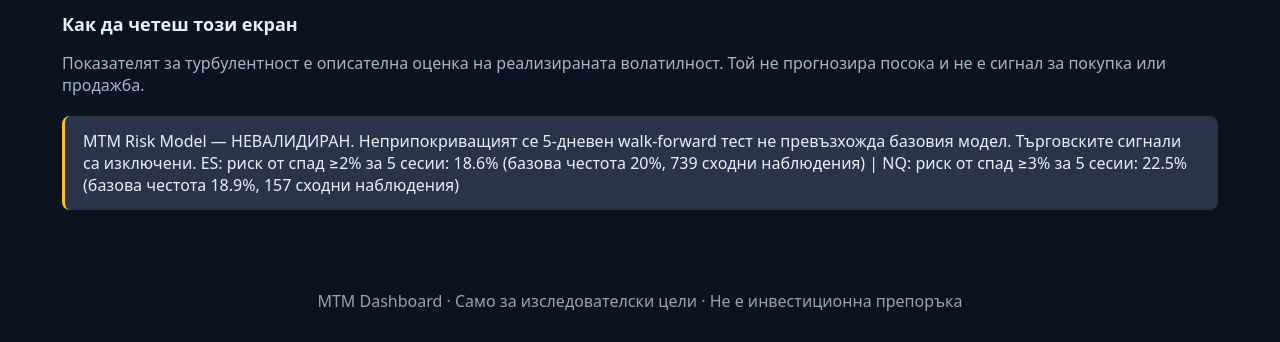
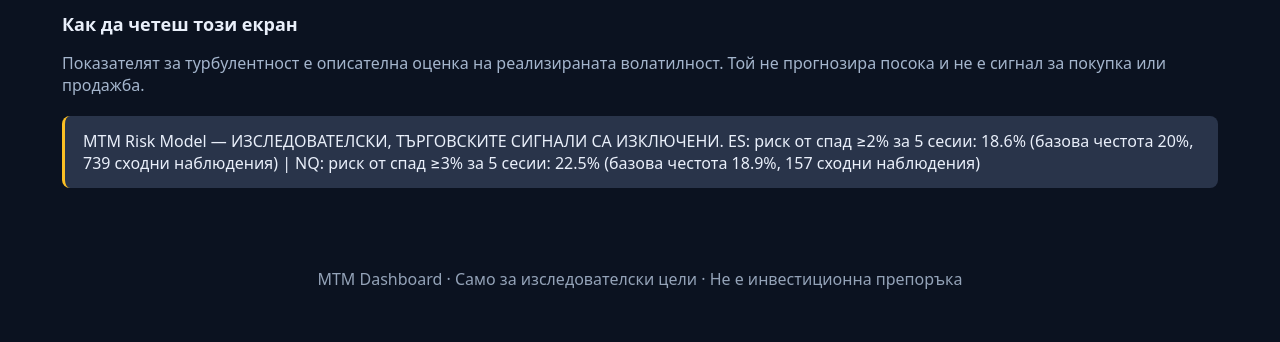
Before and after one commit to gltsvetkov-ux/market-turbulence-monitor, a plain HTML site: page index.html in a window 1280 px wide. Shown: the part 631-973 px from the top of the page. After the commit the page ends 951 px from the top, so only its background shows below. Drawn offline with Linux system fonts and the light colour scheme.

Commit message:
Correct misleading model/system status and guard stale market observations

```diff
--- a/index.html
+++ b/index.html
@@ -6,7 +6,7 @@
 <section id="overview" class="panel active"><div class="grid"><article class="card"><small>Турбулентност</small><div class="value">—</div><span class="tag">Неизчислена</span></article><article class="card"><small>ES режим</small><div class="value">—</div><span class="tag">Няма данни</span></article><article class="card"><small>NQ режим</small><div class="value">—</div><span class="tag">Няма данни</span></article><article class="card"><small>Риск от турбулентност</small><div class="value">Няма</div><span class="tag">Моделът не е активен</span></article></div><h2>Как да четеш този екран</h2><p class="muted">Показателят за турбулентност е описателна оценка на реализираната волатилност. Той не прогнозира посока и не е сигнал за покупка или продажба.</p></section>
 <section id="markets" class="panel"><div class="card"><h2>Локален преглед на ценови данни</h2><label>Пазар <select id="market"><option>ES</option><option>NQ</option></select></label><label>CSV файл с колони Date и Close <input type="file" id="csv" accept=".csv,text/csv"></label><p class="muted" id="file-status">Не е зареден файл. Данните не се изпращат към сървър.</p><div id="chart" role="img" aria-label="Ценова графика с дати и ценови нива" style="width:100%;min-height:300px"></div><p class="muted" id="chart-note">Исторически цени от автоматичния snapshot. Възможни са разлики при ролване на фючърсите.</p></div></section>
 <section id="backtest" class="panel"><div class="card"><h2>Walk-forward валидация</h2><div id="model-validation" class="notice">Очаква се нов snapshot с резултатите от модела.</div><table><tr><th>Показател</th><th>Стойност</th></tr><tr><td>Исторически период</td><td>Няма проверен набор</td></tr><tr><td>Out-of-sample резултат</td><td>—</td></tr><tr><td>Разходи и slippage</td><td>Неизчислени</td></tr><tr><td>Калибрация на вероятностите</td><td>—</td></tr></table><p class="muted">Търговски сигнали ще се показват само след проверка с реални исторически данни.</p></div></section>
-<section id="system" class="panel"><div class="grid"><div class="card"><h2>Интерфейс</h2><p>Работи</p></div><div class="card"><h2>Пазарни данни</h2><p>Не са свързани</p></div><div class="card"><h2>MTM модел</h2><p>Не е внедрен</p></div><div class="card"><h2>Credit Pulse</h2><p>Изключен от проекта</p></div></div></section></main><footer>MTM Dashboard · Само за изследователски цели · Не е инвестиционна препоръка</footer>
+<section id="system" class="panel"><div class="grid"><div class="card"><h2>Интерфейс</h2><p>Работи</p></div><div class="card"><h2>Пазарни данни</h2><p>Публични EOD данни; състоянието се проверява при зареждане</p></div><div class="card"><h2>MTM модел</h2><p>Експериментален · сигнали изключени до независима валидация</p></div><div class="card"><h2>Credit Pulse</h2><p>Изключен от проекта</p></div></div></section></main><footer>MTM Dashboard · Само за изследователски цели · Не е инвестиционна препоръка</footer>
 <script>
 const tabs=document.querySelectorAll('[data-tab]');tabs.forEach(b=>b.addEventListener('click',()=>{tabs.forEach(x=>x.classList.toggle('active',x===b));document.querySelectorAll('.panel').forEach(x=>x.classList.toggle('active',x.id===b.dataset.tab))}));
 function draw(points){
@@ -50,12 +50,12 @@ document.getElementById('csv').addEventListener('change',async e=>{const f=e.tar
  signal.querySelector('.value').textContent=high.length?'Висока':elevated.length?'Повишена':'Нормална';
  signal.querySelector('.tag').textContent='Наблюдение на волатилността · НЕ е търговски сигнал';
  const modelLines=keys.map(k=>{const m=data.markets[k].risk_model;if(!m||m.status!=='experimental')return k+': моделът очаква нови данни или няма достатъчна история';return k+': риск от спад ≥'+m.threshold_pct+'% за 5 сесии: '+m.probability_pct+'% (базова честота '+m.base_rate_pct+'%, '+m.matching_samples+' сходни наблюдения)';});
- const riskTitle=document.createElement('div');riskTitle.className='notice';riskTitle.textContent='MTM Risk Model — НЕВАЛИДИРАН. Неприпокриващият се 5-дневен walk-forward тест не превъзхожда базовия модел. Търговските сигнали са изключени. '+modelLines.join(' | ');
+ const riskTitle=document.createElement('div');riskTitle.className='notice';riskTitle.textContent='MTM Risk Model — ИЗСЛЕДОВАТЕЛСКИ, ТЪРГОВСКИТЕ СИГНАЛИ СА ИЗКЛЮЧЕНИ. '+modelLines.join(' | ');
  document.getElementById('overview').appendChild(riskTitle);
- const checks=keys.map(k=>{const m=data.markets[k].risk_model;if(!m||!m.walk_forward)return k+': няма достатъчно walk-forward резултати';const w=m.walk_forward;return k+': '+w.samples+' проверки · Brier '+w.brier+' · базов Brier '+w.baseline_brier+' · '+(w.beats_baseline?'по-добър от базовия модел':'НЕ превъзхожда базовия модел');});
+ const checks=keys.map(k=>{const m=data.markets[k].risk_model;if(!m||!m.walk_forward)return k+': няма достатъчно walk-forward резултати';const w=m.walk_forward;return k+': '+w.samples+' проверки · Brier '+(w.brier??'недостатъчно данни')+' · базов Brier '+(w.baseline_brier??'недостатъчно данни')+' · '+(w.beats_baseline?'по-добър в този тест, но НЕ валидиран':'НЕ превъзхожда базовия модел');});
  document.getElementById('model-validation').textContent=checks.join(' | ')+' · Оценката е предварителна: петдневни неприпокриващи се тестови прозорци, ограничена история, непроверено ролване на контрактите, липсват разходи и slippage. Сигналите остават изключени.';
  }
- const stale=age>36;
+ const stale=age>36 || keys.some(k=>{const d=Date.parse(data.markets[k].asof+'T00:00:00Z');return !Number.isFinite(d)||(Date.now()-d)>6*86400000;});
  const quality=keys.map(k=>{const q=data.markets[k].data_quality;if(!q)return k+': ролването не е проверено';return k+': '+q.large_daily_log_returns_over_8pct+' движения над 8% (log-return), ролването '+(q.roll_adjustment_verified?'проверено':'НЕПРОВЕРЕНО');});
  box.innerHTML='<strong>Публични данни:</strong> '+(stale?'ОСТАРЕЛИ · ':'')+'Обновени '+new Date(data.generated_at).toLocaleString('bg-BG')+' · Yahoo Finance · приблизително '+Math.round(age)+' ч. назад. Изчисленията са описателни, не са прогнози. '+(Object.keys(data.errors||{}).length?'Непълни данни за '+Object.keys(data.errors).join(', ')+'.':'');
  if(stale)box.style.borderLeftColor='#ef4444';
```
